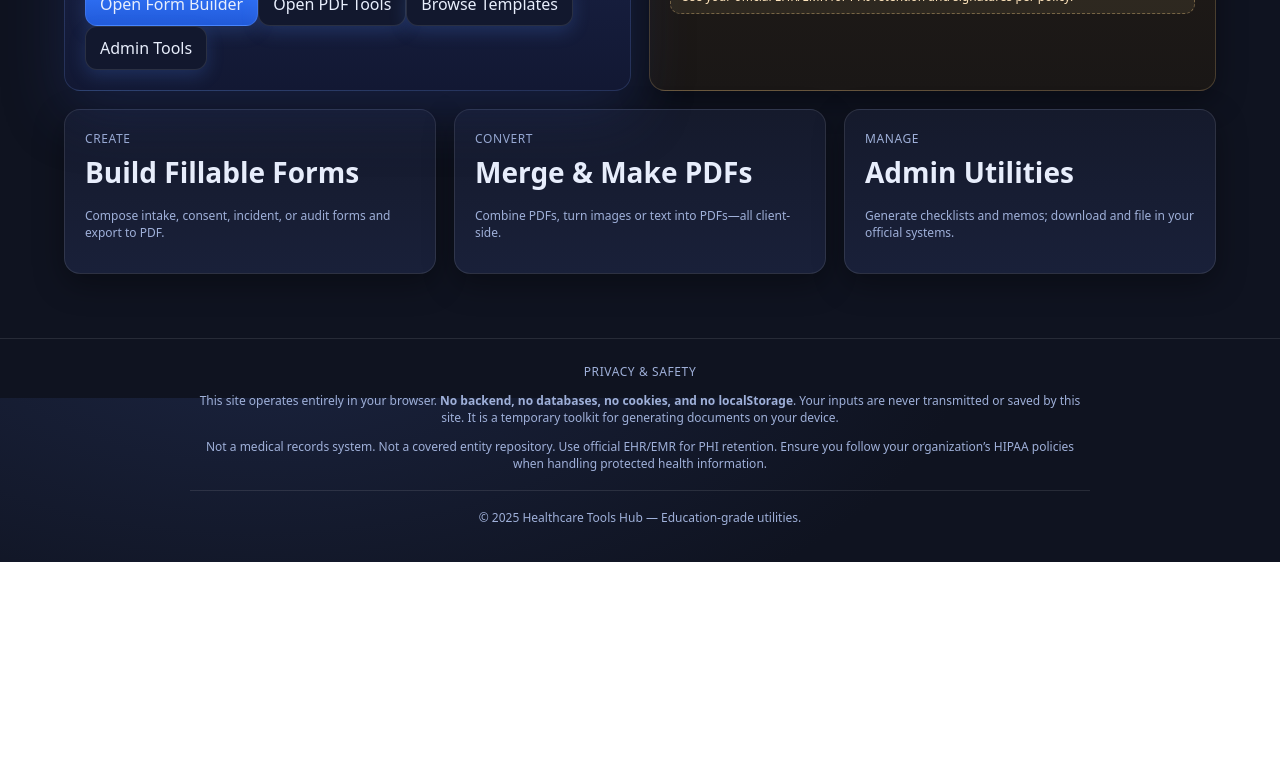
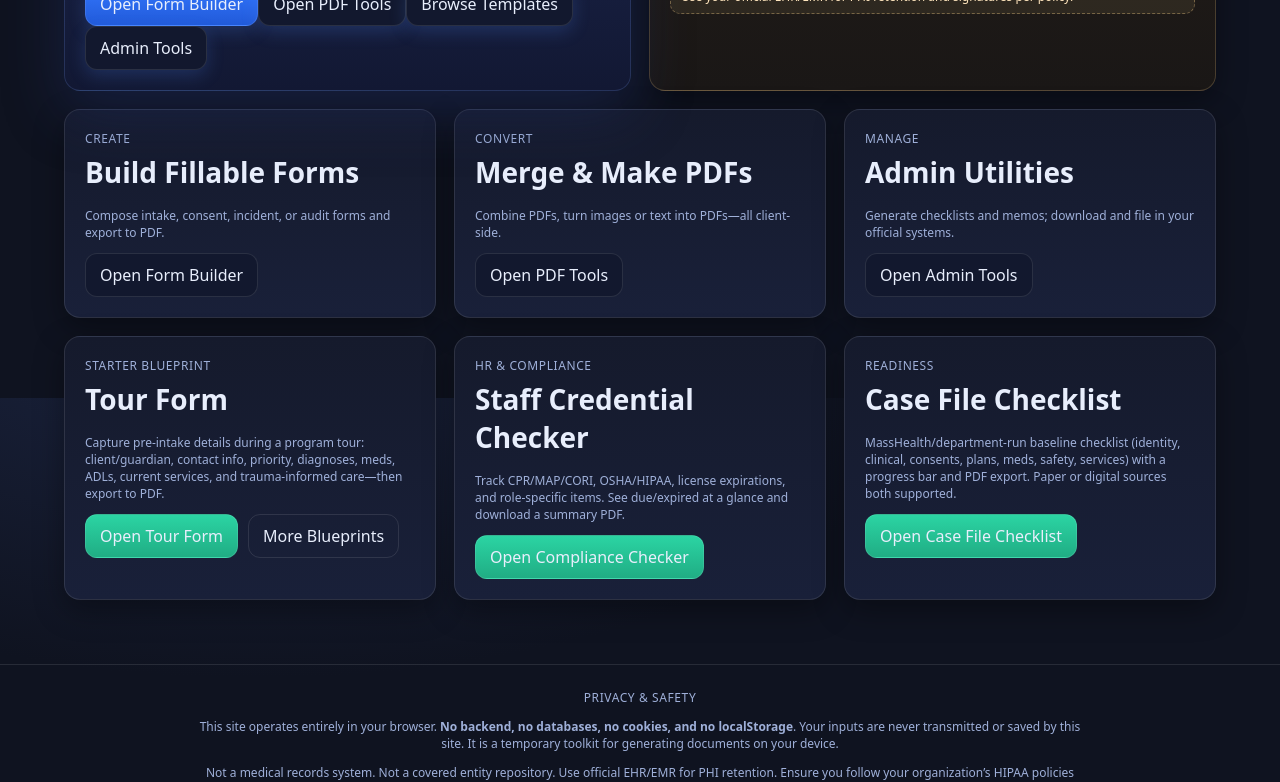
Before and after one commit to jessicacousins/healthcare_website_vite, a React (Vite) app: page / in a window 1280 px wide. Shown: the part 402-1184 px from the top of the page. Before the commit the page ends 964 px from the top, so only its background shows below. Built offline with nearby package versions, Linux system fonts and the light colour scheme.

Commit message:
home and templates pages updated for new forms

```diff
--- a/src/pages/Home.jsx
+++ b/src/pages/Home.jsx
@@ -41,7 +41,7 @@ export default function Home() {
           </div>
         </section>
 
-        {/*  Disclaimer */}
+        {/* Disclaimer */}
         <section className="card disclaimer">
           <div className="kicker">Disclaimer</div>
           <h2 className="disclaimer-title">Not a Records System</h2>
@@ -66,6 +66,7 @@ export default function Home() {
         </section>
       </div>
 
+      {/* Core feature tiles */}
       <div style={{ marginTop: 18 }} className="grid grid-3">
         <div className="card">
           <div className="kicker">Create</div>
@@ -73,14 +74,26 @@ export default function Home() {
           <p className="inline-help">
             Compose intake, consent, incident, or audit forms and export to PDF.
           </p>
+          <div style={{ marginTop: 10 }}>
+            <Link className="btn" to="/form-builder">
+              Open Form Builder
+            </Link>
+          </div>
         </div>
+
         <div className="card">
           <div className="kicker">Convert</div>
           <div className="h1">Merge & Make PDFs</div>
           <p className="inline-help">
             Combine PDFs, turn images or text into PDFs—all client-side.
           </p>
+          <div style={{ marginTop: 10 }}>
+            <Link className="btn" to="/pdf-tools">
+              Open PDF Tools
+            </Link>
+          </div>
         </div>
+
         <div className="card">
           <div className="kicker">Manage</div>
           <div className="h1">Admin Utilities</div>
@@ -88,6 +101,69 @@ export default function Home() {
             Generate checklists and memos; download and file in your official
             systems.
           </p>
+          <div style={{ marginTop: 10 }}>
+            <Link className="btn" to="/admin-tools">
+              Open Admin Tools
+            </Link>
+          </div>
+        </div>
+      </div>
+
+      {/* New purpose-built tools */}
+      <div style={{ marginTop: 18 }} className="grid grid-3">
+        <div className="card">
+          <div className="kicker">Starter Blueprint</div>
+          <div className="h1">Tour Form</div>
+          <p className="inline-help">
+            Capture pre-intake details during a program tour: client/guardian,
+            contact info, priority, diagnoses, meds, ADLs, current services, and
+            trauma-informed care—then export to PDF.
+          </p>
+          <div
+            style={{
+              display: "flex",
+              gap: 10,
+              flexWrap: "wrap",
+              marginTop: 10,
+            }}
+          >
+            <Link className="btn ok" to="/tour-form">
+              Open Tour Form
+            </Link>
+            <Link className="btn ghost" to="/templates">
+              More Blueprints
+            </Link>
+          </div>
+        </div>
+
+        <div className="card">
+          <div className="kicker">HR & Compliance</div>
+          <div className="h1">Staff Credential Checker</div>
+          <p className="inline-help">
+            Track CPR/MAP/CORI, OSHA/HIPAA, license expirations, and
+            role-specific items. See due/expired at a glance and download a
+            summary PDF.
+          </p>
+          <div style={{ marginTop: 10 }}>
+            <Link className="btn ok" to="/staff-compliance">
+              Open Compliance Checker
+            </Link>
+          </div>
+        </div>
+
+        <div className="card">
+          <div className="kicker">Readiness</div>
+          <div className="h1">Case File Checklist</div>
+          <p className="inline-help">
+            MassHealth/department-run baseline checklist (identity, clinical,
+            consents, plans, meds, safety, services) with a progress bar and PDF
+            export. Paper or digital sources both supported.
+          </p>
+          <div style={{ marginTop: 10 }}>
+            <Link className="btn ok" to="/case-file-checklist">
+              Open Case File Checklist
+            </Link>
+          </div>
         </div>
       </div>
     </div>
--- a/src/pages/Templates.jsx
+++ b/src/pages/Templates.jsx
@@ -8,7 +8,7 @@ const TEMPLATES = [
     id: "tmpl-intake",
     title: "Client Intake (General)",
     blurb:
-      "Basic demographics, contacts, consents. For non-PHI trial/demo use here.",
+      "Demographics, contacts, insurance/IDs, and core consents. Open in Form Builder and tailor for your program.",
     to: "/form-builder",
   },
   {
@@ -20,7 +20,7 @@ const TEMPLATES = [
   {
     id: "tmpl-incident",
     title: "Incident/Unusual Event Report",
-    blurb: "Structured incident capture with factors and follow-up fields.",
+    blurb: "Structured incident capture with contributing factors & follow-up.",
     to: "/form-builder",
   },
   {
@@ -40,13 +40,29 @@ const TEMPLATES = [
     id: "tmpl-tour",
     title: "Tour Form",
     blurb:
-      "Client & guardian info, location, contact, birthday, notes, toured by, and priority (High/Med/Low).",
+      "Client & guardian info, location, contact, birthday, notes, toured by, priority — plus PCP history, diagnoses, detailed medications, ADLs, current services, and trauma-informed care.",
     to: "/tour-form",
+  },
+
+  {
+    id: "tmpl-staff-compliance",
+    title: "Staff Credential & Compliance Checker",
+    blurb:
+      "HR/Managers: track CPR/MAP/CORI, OSHA/HIPAA, licenses, and expirations with an at-a-glance status and PDF export.",
+    to: "/staff-compliance",
+  },
+  {
+    id: "tmpl-case-file",
+    title: "Case File Readiness Checklist",
+    blurb:
+      "MassHealth/department-run baseline readiness (identity, clinical, consents, plans, meds, safety, services) with a progress bar and PDF export.",
+    to: "/case-file-checklist",
   },
 ];
 
 export default function Templates() {
   const { searchQuery } = useSession();
+
   const list = useMemo(() => {
     const q = searchQuery.trim().toLowerCase();
     if (!q) return TEMPLATES;
```
